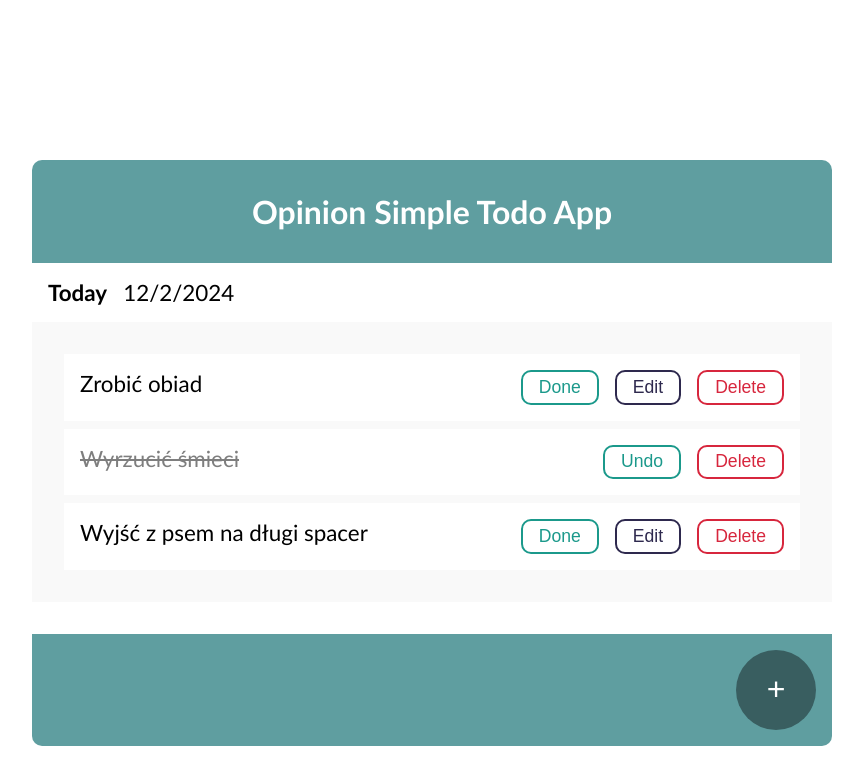
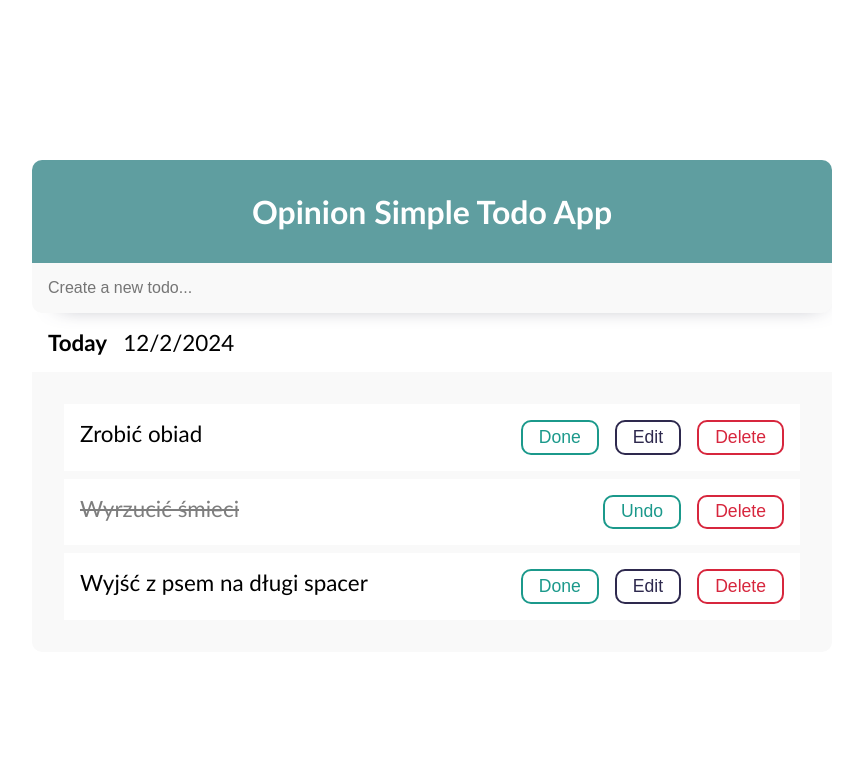
Before and after one commit to Kris1027/opinion-simple-todo-app, a React (Vite) app: page / in a window 1280 px wide. Shown: the top 784 px of the page, without its empty margins (208-1071 px from the left). Built offline with nearby package versions, Linux system fonts and the light colour scheme.

Commit message:
replace add button with add form

```diff
--- a/src/components/add-button/add-button.jsx
+++ /dev/null
@@ -1,11 +0,0 @@
-import styles from './add-button.module.css';
-
-const AddButton = () => {
-    return (
-        <div className={styles.container}>
-            <button className={styles.addButton}>+</button>
-        </div>
-    );
-};
-
-export default AddButton;
--- a/src/components/add-button/add-button.module.css
+++ /dev/null
@@ -1,28 +0,0 @@
-.container {
-    text-align: end;
-    padding: 1rem;
-    background-color: #5f9ea0;
-    color: #ffffff;
-    margin-top: 2rem;
-}
-
-.addButton {
-    width: 5rem;
-    height: 5rem;
-    padding: 0;
-    border-radius: 50%;
-    background-color: hsl(182, 25%, 30%);
-    color: white;
-    font-size: 2rem;
-    border: none;
-    cursor: pointer;
-    transition: background-color 0.3s ease;
-}
-
-.addButton:hover {
-    background-color: hsl(182, 40%, 20%);
-}
-
-.addButton:active {
-    transform: scale(0.9);
-}
--- /dev/null
+++ b/src/components/add-form/add-form.jsx
@@ -0,0 +1,12 @@
+import styles from './add-form.module.css';
+
+const AddForm = () => {
+    return (
+        <form className={styles.addForm}>
+            <input type='text' placeholder='Create a new todo...' />
+            <button type='submit' hidden />
+        </form>
+    );
+};
+
+export default AddForm;
--- /dev/null
+++ b/src/components/add-form/add-form.module.css
@@ -0,0 +1,13 @@
+.addForm input {
+    font-size: 1rem;
+    width: 100%;
+    background-color: #f9f9f9;
+    padding: 1rem;
+    border: none;
+    border-radius: 0 0 10px 10px;
+    box-shadow: 8px 8px 23px -20px rgba(66, 68, 90, 1);
+}
+
+.addForm input:focus {
+    outline: none;
+}
--- a/src/todo.jsx
+++ b/src/todo.jsx
@@ -1,4 +1,4 @@
-import AddButton from './components/add-button/add-button';
+import AddForm from './components/add-form/add-form';
 import Container from './components/container/container';
 import Heading from './components/heading/heading';
 import TaskList from './components/task-list/task-list';
@@ -15,11 +15,11 @@ const Todo = () => {
         <Container>
             <header>
                 <Heading />
+                <AddForm />
                 <TodayDate />
             </header>
             <main>
                 <TaskList tasks={tasks} />
-                <AddButton />
             </main>
         </Container>
     );
```
